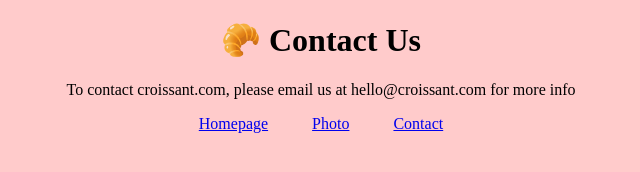
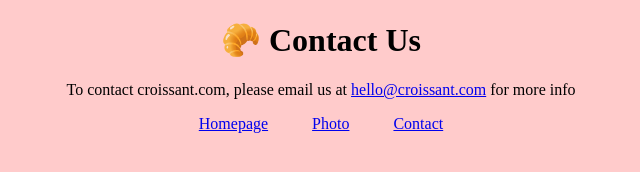
Before and after one commit to nancygrau/Croissant, a plain HTML site: page contact.html in a window 1280 px wide. Shown: the whole page, without its empty margins (319-959 px from the left). Drawn offline with Linux system fonts and the light colour scheme.

Commit message:
Added mailto link

```diff
--- a/contact.html
+++ b/contact.html
@@ -10,8 +10,11 @@
   <body>
     <h1>🥐 Contact Us</h1>
     <p>
-      To contact croissant.com, please email us at hello@croissant.com for more
-      info
+      To contact croissant.com, please email us at
+      <a href="mailto:hello@croissant.com" title="contact us by email"
+        >hello@croissant.com</a
+      >
+      for more info
     </p>
     <footer>
       <a href="/index.html" title="home">Homepage</a>
```
